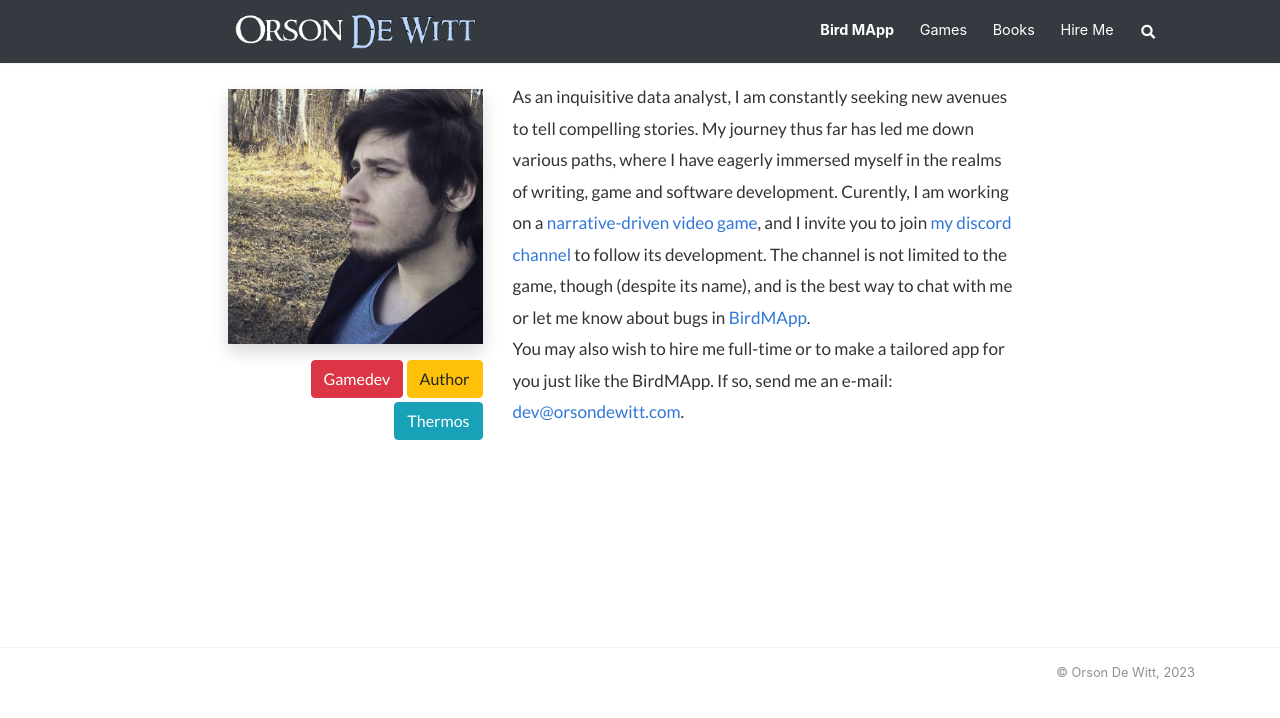
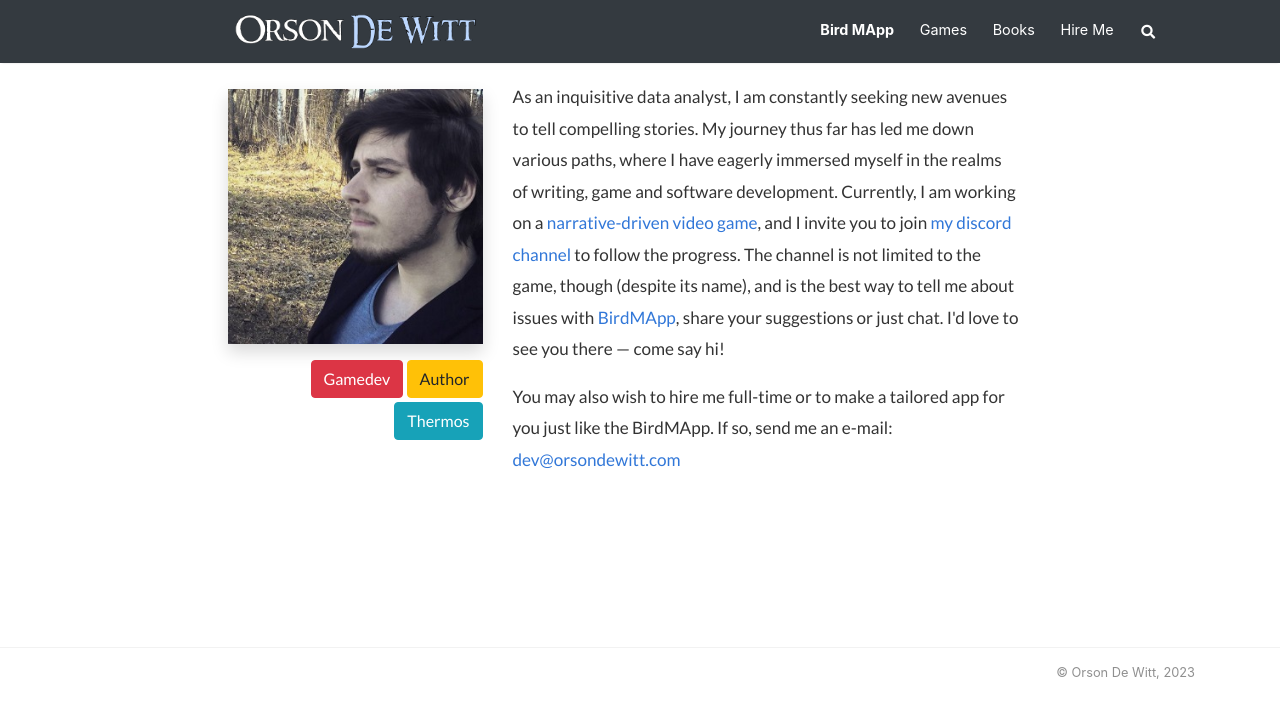
Before and after one commit to OrsonDWitt/OrsonDWitt.github.io, a Jekyll site: the page built from _pages/about.md, in a window 1280 px wide. Shown: the top 718 px of the page. Built offline with Jekyll 4.4.1, drawn with Linux system fonts in a browser that asks for light colours; nearby versions of some CDN libraries.

Commit message:
Update about.md

```diff
--- a/_pages/about.md
+++ b/_pages/about.md
@@ -13,7 +13,7 @@
 </div>
 </div>
 <div class="col-md-8 col-lg-6 pr-5">
-<p>As an inquisitive data analyst, I am constantly seeking new avenues to tell compelling stories. My journey thus far has led me down various paths, where I have eagerly immersed myself in the realms of writing, game and software development. Curently, I am working on a <a href="https://egypt.orsondewitt.com/">narrative-driven video game</a>, and I invite you to join <a href="https://discord.gg/Nmx4KDKuhJ">my discord channel</a> to follow its development. The channel is not limited to the game, though (despite its name), and is the best way to chat with me or let me know about bugs in <a href="https://orsondewitt.com/birdmapp">BirdMApp</a>.<br>You may also wish to hire me full-time or to make a tailored app for you just like the BirdMApp. If so, send me an e-mail: <a href="mailto:dev@orsondewitt.com">dev@orsondewitt.com</a>.</p>
+<p>As an inquisitive data analyst, I am constantly seeking new avenues to tell compelling stories. My journey thus far has led me down various paths, where I have eagerly immersed myself in the realms of writing, game and software development. Currently, I am working on a <a href="https://egypt.orsondewitt.com/">narrative-driven video game</a>, and I invite you to join <a href="https://discord.gg/Nmx4KDKuhJ">my discord channel</a> to follow the progress. The channel is not limited to the game, though (despite its name), and is the best way to tell me about issues with <a href="https://orsondewitt.com/birdmapp">BirdMApp</a>, share your suggestions or just chat. I'd love to see you there — come say hi!</p><p>You may also wish to hire me full-time or to make a tailored app for you just like the BirdMApp. If so, send me an e-mail: <a href="mailto:dev@orsondewitt.com">dev@orsondewitt.com</a></p>
 
  <!-- <p>Born and raised in the harsh environment of pine forests, Orson learned a thing or two about storytelling from a seasoned moose. Upon graduation, the moose gave him a task that would change the course of his life forever. It asked of Orson to venture out of the woods and find a story so marvelous it would keep the moose on its hooves. And thus he set off to face the unknown and find new pastures, filled to the brim with adventurous people and provocative stories. He worked as an orbital garbage man, cyber police officer, spam-bot and even a thermos, but nowhere could he find a story that would blow the socks off of the old moose. Until, one day, he discovered that the best story is not the one that you find, but the one you invent.
 </p><p>
```
